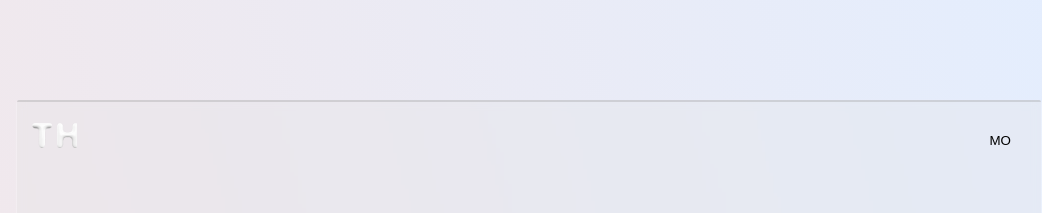
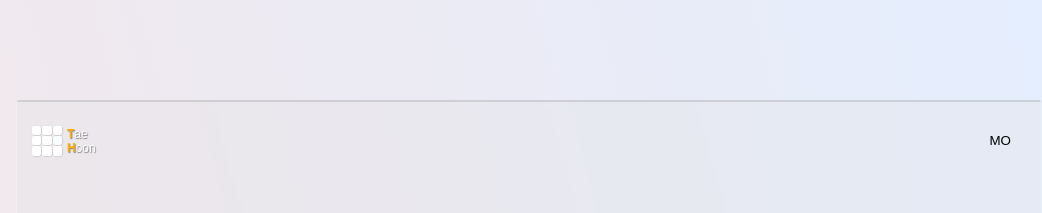
Before and after one commit to TH91-Github/react-blog, a React (Create React App) app: page / in a window 1280 px wide. Shown: the top 213 px of the page, without its empty margins (111-1153 px from the left). Built offline with nearby package versions, Linux system fonts and the light colour scheme.

Commit message:
feat: logo 추가 및 animation 생성

```diff
--- a/src/assets/style/Variable.ts
+++ b/src/assets/style/Variable.ts
@@ -30,13 +30,16 @@ export const colors = {
   // point
   green: "#0174BE",
   yellow: "#FFB000",
-  blue: "#0174BE",
+  blue: "#419ef5",
   red: "#e8392c",
   navy: "#333A73",
   // bg Color
   gradientDark: "linear-gradient(75deg, #434343 0%, black 100%)",
   gradientWhite: "linear-gradient(75deg, #d5d4d0 0%, #d5d4d0 1%, #eeeeec 31%, #efeeec 75%, #e9e9e7 100%)",
-  gradientCloudyApple: "linear-gradient(75deg, #f3e7e9 0%, #e3eeff 99%, #e3eeff 100%);",
+  gradientCloudyApple: "linear-gradient(75deg, #f3e7e9 0%, #e3eeff 99%, #e3eeff 100%)",
+  gradientEverlastingSyk: "linear-gradient(135deg, #fdfcfb 0%, #e2d1c3 100%)",
+  gradientSnowAgain:"linear-gradient(to top, #e6e9f0 0%, #eef1f5 100%)",
+  gradientViciousStance:"linear-gradient(60deg, #29323c 0%, #485563 100%)",
   // Text Color
   textColor: "#191f28",
   subTextColor: "#868686",
@@ -44,7 +47,7 @@ export const colors = {
   lineColor: "#dbdbdb",
 }
 // shadow
-export const shadowOpt = {
+export const shadow = {
   textBase : 'rgba(127, 127, 127, 1) 0.7px 1px 1px',
   whiteLine : 'rgba(255, 255, 255, .85) 0px 1px 2px 0px',
 }
--- a/src/components/element/Logo.tsx
+++ b/src/components/element/Logo.tsx
@@ -1,29 +1,156 @@
+import { colors, shadow } from "assets/style/Variable";
 import styled from "styled-components"
 
 export default function Logo () {
+  const cube = new Array(9).fill(0);
   return (
     <StyleLogo className="logo">
-      <i className="t">T</i>
-      <i className="h">H</i>
+      <div className="logo-cube">
+        {
+          cube.map((item,idx) => <span key={idx} className={'cube-'+idx}></span>)
+        }
+      </div>
+      <div className="logo-text">
+        {/* Technically Human Technically Human */}
+        <p className="name">
+          <em>T</em>ae
+        </p>
+        <p className="name">
+          <em>H</em>oon
+        </p>
+      </div>
     </StyleLogo>
   )
 }
 
-const StyleLogo = styled.span`
-  display:flex;
-  gap:5px;
-  > i {
-    display:inline-block;
-    width:20px;
-    height:25px;
-    text-indent:-9999px;
-  }
-  .t {
-    background: url('${require('assets/images/common/name_t.png')}') no-repeat;
-    background-size:cover;
-  }
-  .h {
-    background: url('${require('assets/images/common/name_h.png')}') no-repeat;
-    background-size:cover;
-  }
+const StyleLogo = styled.div`
+    display:flex;
+    align-items: center;
+    gap:5px;
+    .logo-cube {
+      display:flex;
+      flex-wrap:wrap;
+      position:relative;
+      width:30px;
+      height:30px;
+      gap:1px;
+      // pointer-events: none;
+      & > span{
+        display:block;
+        width:calc((100% - 2px) / 3);
+        height:calc((100% - 2px) / 3);
+        border-radius:2px;
+        background:${colors.baseWhite};
+        box-shadow: rgba(127, 127, 127, 0.4) 0.5px 0.5px 1px;
+        transition: all .3s;
+        animation-duration: 7s;
+        animation-iteration-count: infinite;
+        &:hover {
+          background:${colors.yellow};
+        }
+        &:nth-child(1){
+          animation-name: cube1;
+          @keyframes cube1 {
+            1.19%{background: ${colors.blue};}
+            2.38%{background:${colors.baseWhite};}
+          }
+        }
+        &:nth-child(2){
+          animation-name: cube2;
+          @keyframes cube2 {
+            2.38%, 4.76% {background:${colors.baseWhite};}
+            3.57% {background: ${colors.blue};}
+            64.848%, 93.412% {transform:translateY(0)}
+            71.99%, 86.27% {transform:translateY(100%)}
+          }
+        }
+        &:nth-child(3){
+          animation-name: cube3;
+          @keyframes cube3 {
+            4.76%, 7.14% {background:${colors.baseWhite};}
+            5.95% {background: ${colors.blue};}
+          }
+        }
+        &:nth-child(4){
+          animation-name: cube4;
+          @keyframes cube4 {
+            7.14%, 9.52% {background:${colors.baseWhite};}
+            8.33% {background: ${colors.blue};}
+            29.142%, 57.706%{transform:translateX(0)}
+            36.284%, 50.564% {transform:translateX(100%)}
+          }
+        }
+        &:nth-child(5){
+          animation-name: cube5;
+          @keyframes cube5 {
+            9.52%, 11.9% {background:${colors.baseWhite};}
+            10.71% {background: ${colors.blue};}
+          }
+        }
+        &:nth-child(6){
+          animation-name: cube6;
+          @keyframes cube6 {
+            11.9%, 14.28% {background:${colors.baseWhite};}
+            13.09% {background: ${colors.blue};}
+            29.142%, 57.706%{transform:translateX(0)}
+            36.284%, 50.564% {transform:translateX(-100%)}
+          }
+        }
+        &:nth-child(7){
+          animation-name: cube7;
+          @keyframes cube7 {
+            14.28%, 16.66% {background:${colors.baseWhite};}
+            15.47% {background: ${colors.blue};}
+            29.142%, 57.706%{transform:translateX(0)}
+            36.284%, 50.564% {transform:translateX(100%)}
+          }
+        }
+        &:nth-child(8){
+          animation-name: cube8;
+          @keyframes cube8 {
+            16.66%, 19.04% {background:${colors.baseWhite};}
+            17.85% {background: ${colors.blue};}
+            64.848%, 93.412% {transform:translateY(0)}
+            71.99%, 86.27% {transform:translateY(-100%)}
+          }
+        }
+        &:nth-child(9){
+          animation-name: cube9;
+          @keyframes cube9 {
+            19.04%, 21.42% {background:${colors.baseWhite};}
+            20.23% {background: ${colors.blue};}
+            29.142%, 57.706%{transform:translateX(0)}
+            36.284%, 50.564% {transform:translateX(-100%)}
+          }
+        }
+
+      }
+    }
+    .logo-text{
+      text-align:left;
+      .name {
+        font-size:12px;
+        color:${colors.baseWhite};
+        text-shadow:${shadow.textBase};
+        & > em {
+          font-weight:600;
+          color:${colors.yellow};
+        }
+      }
+    }
+  // > i {
+  //   display:inline-block;
+  //   width:20px;
+  //   height:25px;
+  //   text-indent:-9999px;
+  // }
+  // .t {
+  //   background: url('${require('assets/images/common/name_t.png')}') no-repeat;
+  //   background-size:cover;
+  // }
+  // .h {
+  //   height:24px;
+  //   background: url('${require('assets/images/common/name_h.png')}') no-repeat;
+  //   background-size:cover;
+  // }
 `;
--- a/src/pages/main/MainPage.tsx
+++ b/src/pages/main/MainPage.tsx
@@ -1,4 +1,4 @@
-import { breakpoints, colors, media, shadowOpt } from "assets/style/Variable"
+import { breakpoints, colors, media, shadow } from "assets/style/Variable"
 import styled from "styled-components"
 import { rem } from "utils/common"
 
@@ -26,6 +26,7 @@ const StyleMain = styled.div`
 position:relative;
 width:100%;
 background: ${colors.gradientCloudyApple};
+
   .visual {
     display:flex;
     justify-content:center;
@@ -38,10 +39,9 @@ background: ${colors.gradientCloudyApple};
       height:clamp(${rem(500)}, 80%, ${rem(600)});
       border-top: 2px solid rgba(148,148,148, .3);
       border-radius:2px;
-      // background-color: rgba(227,225,229,0.2);
       background-color: rgba(227,227,227,0.3);
       backdrop-filter: blur(4px);
-      box-shadow: ${shadowOpt.whiteLine};
+      box-shadow: ${shadow.whiteLine};
     }
     .visual-text {
       position:absolute;
@@ -51,12 +51,12 @@ background: ${colors.gradientCloudyApple};
       .title {
         font-size:${rem(48)};
         color:#fff;
-        text-shadow: ${shadowOpt.textBase};
+        text-shadow: ${shadow.textBase};
       }
       .desc {
         font-size:${rem(18)};
         color:#fff;
-        text-shadow: ${shadowOpt.textBase};
+        text-shadow: ${shadow.textBase};
       }
     }
     .testbox {
```
